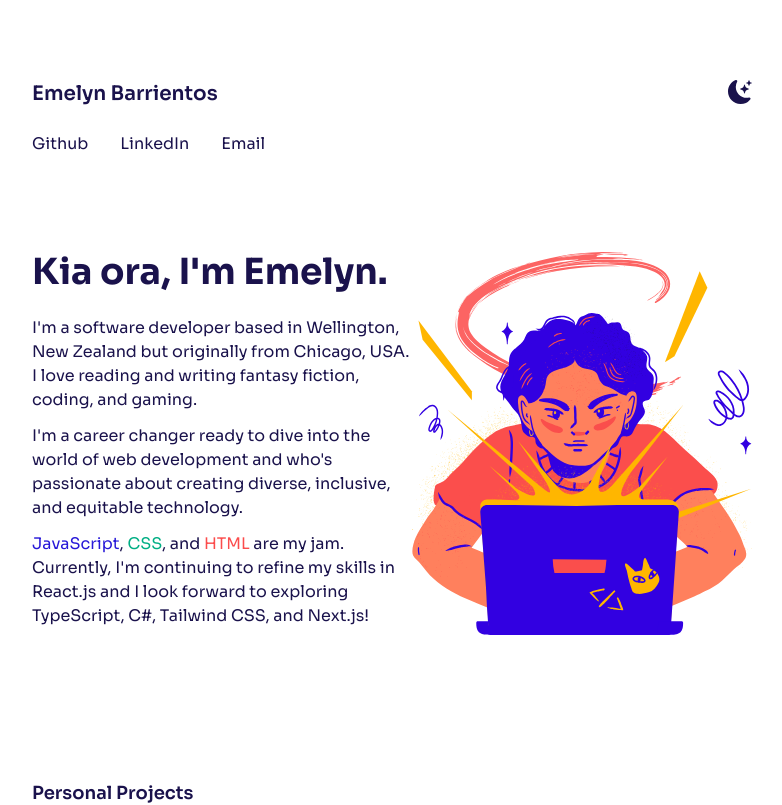
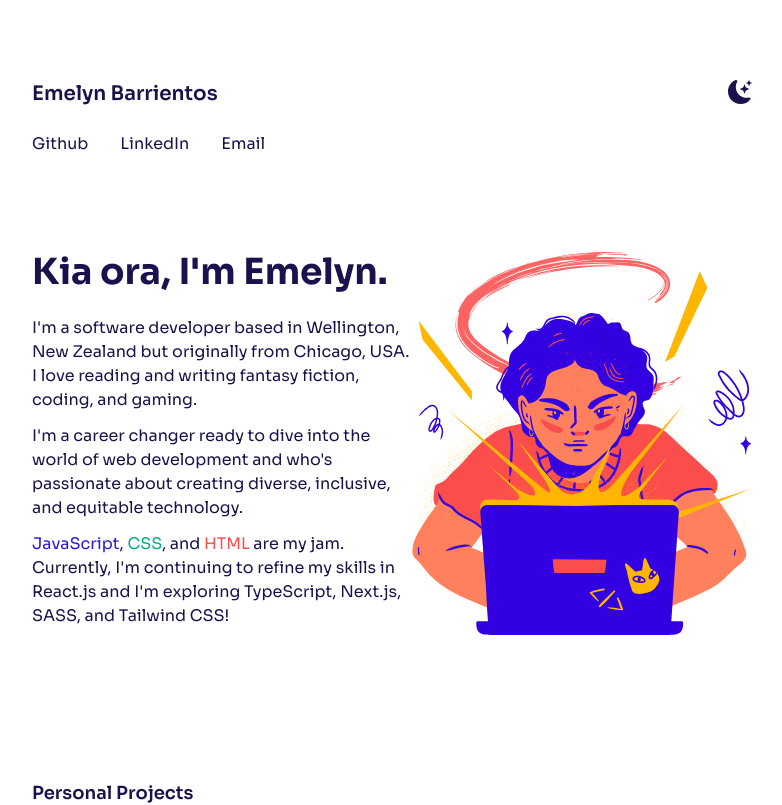
Before and after one commit to emelyn-barrientos/emelyn-barrientos-portfolio, a Next.js app: page / in a window 1280 px wide. Shown: the top 805 px of the page, without its empty margins (248-1030 px from the left). Built offline with nearby package versions, Linux system fonts and the light colour scheme.

Commit message:
Edit content text for intro section

```diff
--- a/pages/index.js
+++ b/pages/index.js
@@ -95,9 +95,8 @@ export default function Home() {
                 <span className="text-accent-blue">JavaScript</span>,{' '}
                 <span className="text-accent-green">CSS</span>, and{' '}
                 <span className="text-accent-red">HTML</span> are my jam.
-                Currently, I'm continuing to refine my skills in React.js and I
-                look forward to exploring TypeScript, C#, Tailwind CSS, and
-                Next.js!
+                Currently, I'm continuing to refine my skills in React.js and
+                I'm exploring TypeScript, Next.js, SASS, and Tailwind CSS!
               </p>
             </div>
             <div className="flex justify-center">
```
